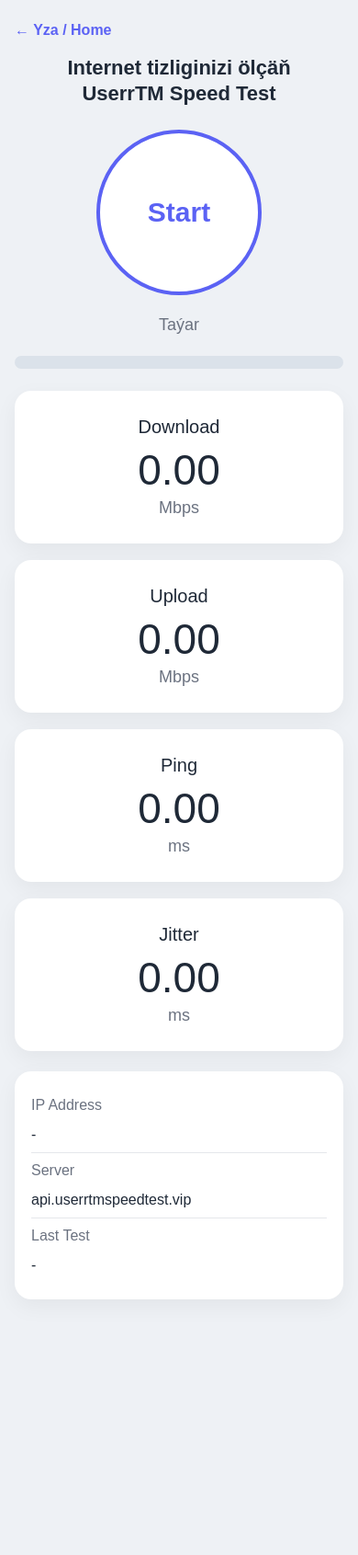
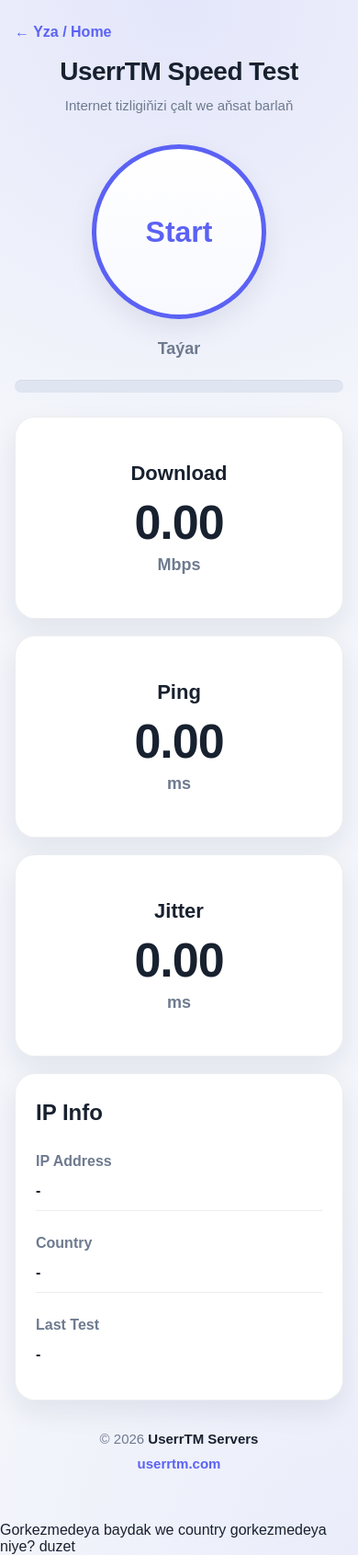
Before and after one commit to userrtm/vpn-bahalarbuda, a plain HTML site: page speedtest2.html in a window 390 px wide. Shown: the whole page at 92% size. Before the commit the page ends 1461 px from the top, so only its background shows below. Drawn offline with Linux system fonts and the light colour scheme; no server answers.

Commit message:
Update speedtest2.html

```diff
--- a/speedtest2.html
+++ b/speedtest2.html
@@ -4,130 +4,263 @@
   <meta charset="UTF-8" />
   <meta name="viewport" content="width=device-width, initial-scale=1.0" />
   <title>UserrTM Speed Test</title>
+  <meta name="description" content="UserrTM Speed Test — internet tizligiňizi barlaň." />
   <meta http-equiv="Cache-Control" content="no-store" />
+
   <style>
     * { box-sizing: border-box; }
+
+    :root {
+      --bg: #f3f5fb;
+      --card: rgba(255, 255, 255, 0.95);
+      --text: #18212f;
+      --muted: #6e7a8f;
+      --primary: #5b62f4;
+      --line: rgba(20, 28, 45, 0.08);
+      --shadow: 0 12px 30px rgba(18, 26, 45, 0.08);
+      --radius: 22px;
+    }
+
     body {
       margin: 0;
       font-family: Arial, sans-serif;
-      background: #eef1f5;
-      color: #1f2937;
+      color: var(--text);
+      background:
+        radial-gradient(circle at top, rgba(91, 98, 244, 0.10), transparent 28%),
+        radial-gradient(circle at bottom right, rgba(91, 98, 244, 0.06), transparent 24%),
+        var(--bg);
     }
+
     .wrap {
-      max-width: 820px;
+      max-width: 920px;
       margin: 0 auto;
-      padding: 24px 16px 48px;
+      padding: 26px 16px 50px;
     }
-    h1 {
+
+    .top-link {
+      display: inline-block;
+      color: var(--primary);
+      text-decoration: none;
+      font-weight: 700;
+      margin-bottom: 18px;
+    }
+
+    .hero {
       text-align: center;
-      font-size: 28px;
-      line-height: 1.25;
-      margin: 18px 0 24px;
+      margin-bottom: 18px;
     }
-    .back {
-      color: #5b62f4;
-      text-decoration: none;
-      font-weight: 600;
+
+    .hero h1 {
+      margin: 0;
+      font-size: 38px;
+      line-height: 1.15;
+      font-weight: 800;
+      letter-spacing: -0.5px;
     }
+
+    .hero p {
+      margin: 12px 0 0;
+      color: var(--muted);
+      font-size: 17px;
+    }
+
     .start-wrap {
       display: flex;
       justify-content: center;
-      margin: 26px 0 22px;
+      margin: 34px 0 22px;
     }
+
     .start-btn {
-      width: 210px;
-      height: 210px;
+      width: 230px;
+      height: 230px;
       border-radius: 50%;
-      border: 4px solid #5b62f4;
-      background: #fff;
-      color: #5b62f4;
-      font-size: 34px;
-      font-weight: 700;
+      border: 5px solid var(--primary);
+      background: linear-gradient(180deg, #ffffff, #f8f9ff);
+      color: var(--primary);
+      font-size: 38px;
+      font-weight: 800;
       cursor: pointer;
+      box-shadow: var(--shadow);
+      transition: transform 0.18s ease, box-shadow 0.18s ease, opacity 0.18s ease;
     }
+
+    .start-btn:hover { transform: scale(1.02); }
+
     .start-btn:disabled {
-      opacity: .7;
       cursor: not-allowed;
+      opacity: 0.75;
+      transform: none;
     }
+
     .status {
       text-align: center;
       min-height: 28px;
       font-size: 18px;
-      color: #6b7280;
+      color: var(--muted);
       margin-bottom: 16px;
+      font-weight: 600;
     }
+
     .progress {
       width: 100%;
-      max-width: 640px;
+      max-width: 620px;
       height: 14px;
-      margin: 0 auto 24px;
-      background: #dbe2ea;
+      margin: 0 auto 26px;
+      background: #dfe5f1;
       border-radius: 999px;
       overflow: hidden;
+      box-shadow: inset 0 1px 1px rgba(0,0,0,0.04);
     }
+
     .bar {
       width: 0%;
       height: 100%;
-      background: #5b62f4;
-      transition: width .2s linear;
+      background: linear-gradient(90deg, #6b72ff, #5b62f4);
+      transition: width 0.2s linear;
+      border-radius: 999px;
     }
+
     .grid {
       display: grid;
-      grid-template-columns: repeat(2, 1fr);
+      grid-template-columns: repeat(2, minmax(0, 1fr));
       gap: 18px;
+      margin-bottom: 18px;
     }
+
     .card {
-      background: #fff;
-      border-radius: 18px;
-      padding: 28px 18px;
-      box-shadow: 0 8px 24px rgba(0,0,0,.05);
+      background: var(--card);
+      border: 1px solid var(--line);
+      border-radius: var(--radius);
+      box-shadow: var(--shadow);
+      padding: 28px 22px;
+    }
+
+    .stat-card {
       text-align: center;
+      min-height: 220px;
+      display: flex;
+      flex-direction: column;
+      justify-content: center;
     }
+
     .label {
-      font-size: 20px;
-      margin-bottom: 12px;
+      font-size: 22px;
+      margin-bottom: 14px;
+      font-weight: 700;
     }
+
     .value {
-      font-size: 54px;
+      font-size: 64px;
       line-height: 1;
-      margin-bottom: 8px;
+      font-weight: 800;
+      letter-spacing: -1px;
+      margin-bottom: 10px;
     }
+
     .unit {
-      color: #6b7280;
+      color: var(--muted);
       font-size: 18px;
+      font-weight: 600;
     }
-    .meta {
-      margin-top: 22px;
-      background: #fff;
-      border-radius: 18px;
-      padding: 18px;
-      box-shadow: 0 8px 24px rgba(0,0,0,.05);
+
+    .info-card h3 {
+      margin: 0 0 18px;
+      font-size: 24px;
     }
+
+    .rows {
+      display: grid;
+      gap: 14px;
+    }
+
     .row {
       display: flex;
       justify-content: space-between;
       gap: 14px;
-      padding: 10px 0;
-      border-bottom: 1px solid #e5e7eb;
+      padding: 12px 0;
+      border-bottom: 1px solid var(--line);
+      align-items: center;
     }
-    .row:last-child { border-bottom: 0; }
-    .k { color: #6b7280; }
-    .v { text-align: right; word-break: break-word; }
-    @media (max-width: 700px) {
-      h1 { font-size: 22px; }
+
+    .row:last-child { border-bottom: none; }
+
+    .k {
+      color: var(--muted);
+      font-weight: 600;
+    }
+
+    .v {
+      text-align: right;
+      font-weight: 700;
+      word-break: break-word;
+    }
+
+    .country-box {
+      display: flex;
+      align-items: center;
+      gap: 10px;
+      justify-content: flex-end;
+      flex-wrap: wrap;
+    }
+
+    .flag {
+      width: 34px;
+      height: 24px;
+      border-radius: 5px;
+      object-fit: cover;
+      border: 1px solid rgba(0,0,0,0.08);
+      box-shadow: 0 2px 8px rgba(0,0,0,0.08);
+      background: #fff;
+    }
+
+    .footer {
+      margin-top: 28px;
+      text-align: center;
+      color: var(--muted);
+      font-size: 15px;
+      line-height: 1.8;
+    }
+
+    .footer a {
+      color: var(--primary);
+      text-decoration: none;
+      font-weight: 700;
+    }
+
+    .brand {
+      font-weight: 800;
+      color: var(--text);
+    }
+
+    @media (max-width: 760px) {
+      .hero h1 { font-size: 28px; }
+      .hero p { font-size: 15px; }
+      .start-btn {
+        width: 190px;
+        height: 190px;
+        font-size: 32px;
+      }
       .grid { grid-template-columns: 1fr; }
-      .start-btn { width: 180px; height: 180px; font-size: 30px; }
-      .value { font-size: 46px; }
-      .row { flex-direction: column; }
-      .v { text-align: left; }
+      .value { font-size: 52px; }
+      .row {
+        flex-direction: column;
+        align-items: flex-start;
+      }
+      .v, .country-box {
+        text-align: left;
+        justify-content: flex-start;
+      }
     }
   </style>
 </head>
 <body>
   <div class="wrap">
-    <a class="back" href="/">← Yza / Home</a>
+    <a class="top-link" href="/">← Yza / Home</a>
 
-    <h1>Internet tizliginizi ölçäň<br>UserrTM Speed Test</h1>
+    <div class="hero">
+      <h1>UserrTM Speed Test</h1>
+      <p>Internet tizligiňizi çalt we aňsat barlaň</p>
+    </div>
 
     <div class="start-wrap">
       <button id="startBtn" class="start-btn">Start</button>
@@ -140,41 +273,51 @@
     </div>
 
     <div class="grid">
-      <div class="card">
+      <div class="card stat-card">
         <div class="label">Download</div>
         <div id="download" class="value">0.00</div>
         <div class="unit">Mbps</div>
       </div>
-      <div class="card">
-        <div class="label">Upload</div>
-        <div id="upload" class="value">0.00</div>
-        <div class="unit">Mbps</div>
-      </div>
-      <div class="card">
+
+      <div class="card stat-card">
         <div class="label">Ping</div>
         <div id="ping" class="value">0.00</div>
         <div class="unit">ms</div>
       </div>
-      <div class="card">
+
+      <div class="card stat-card">
         <div class="label">Jitter</div>
         <div id="jitter" class="value">0.00</div>
         <div class="unit">ms</div>
       </div>
-    </div>
 
-    <div class="meta">
+      <div class="card info-card">
+        <h3>IP Info</h3>
+        <div class="rows">
           <div class="row">
             <div class="k">IP Address</div>
             <div id="ip" class="v">-</div>
           </div>
+
           <div class="row">
-        <div class="k">Server</div>
-        <div class="v">api.userrtmspeedtest.vip</div>
+            <div class="k">Country</div>
+            <div class="country-box">
+              <img id="flag" class="flag" alt="Flag" style="display:none;">
+              <span id="countryName" class="v">-</span>
             </div>
+          </div>
+
           <div class="row">
             <div class="k">Last Test</div>
             <div id="lastTest" class="v">-</div>
           </div>
+        </div>
+      </div>
+    </div>
+
+    <div class="footer">
+      <div>© 2026 <span class="brand">UserrTM Servers</span></div>
+      <div><a href="https://userrtm.com" target="_blank" rel="noopener">userrtm.com</a></div>
     </div>
   </div>
 
@@ -185,10 +328,11 @@
     const statusEl = document.getElementById("status");
     const barEl = document.getElementById("bar");
     const downloadEl = document.getElementById("download");
-    const uploadEl = document.getElementById("upload");
     const pingEl = document.getElementById("ping");
     const jitterEl = document.getElementById("jitter");
     const ipEl = document.getElementById("ip");
+    const countryNameEl = document.getElementById("countryName");
+    const flagEl = document.getElementById("flag");
     const lastTestEl = document.getElementById("lastTest");
 
     function setBar(v) {
@@ -199,9 +343,9 @@
       statusEl.textContent = "Taýar";
       setBar(0);
       downloadEl.textContent = "0.00";
-      uploadEl.textContent = "0.00";
       pingEl.textContent = "0.00";
       jitterEl.textContent = "0.00";
+      lastTestEl.textContent = "-";
     }
 
     function sleep(ms) {
@@ -226,30 +370,40 @@
       return (bytes * 8 / seconds / 1000000);
     }
 
-    async function apiJson(url, options = {}) {
+    async function apiJson(url) {
       const res = await fetch(url, {
         cache: "no-store",
-        mode: "cors",
-        ...options
+        mode: "cors"
       });
       if (!res.ok) throw new Error(`HTTP ${res.status}`);
       return res.json();
     }
 
-    async function fetchIP() {
-      const data = await apiJson(`${API}/ip?t=${Date.now()}`);
+    async function fetchIPInfo() {
+      try {
+        const data = await apiJson(`${API}/ipinfo?t=${Date.now()}`);
+
         ipEl.textContent = data.ip || "-";
+        countryNameEl.textContent = data.country || "-";
+
+        if (data.country_code) {
+          flagEl.src = `https://flagcdn.com/w40/${data.country_code.toLowerCase()}.png`;
+          flagEl.style.display = "inline-block";
+        } else {
+          flagEl.style.display = "none";
         }
-
-    async function checkAPI() {
-      await apiJson(`${API}/?t=${Date.now()}`);
+      } catch (e) {
+        ipEl.textContent = "-";
+        countryNameEl.textContent = "-";
+        flagEl.style.display = "none";
+      }
     }
 
     async function runPing() {
       statusEl.textContent = "Ping ölçelýär...";
       const samples = [];
 
-      for (let i = 0; i < 6; i++) {
+      for (let i = 0; i < 8; i++) {
         const s = performance.now();
         await apiJson(`${API}/ping?t=${Date.now()}_${i}`);
         const e = performance.now();
@@ -257,9 +411,9 @@
 
         pingEl.textContent = avg(samples).toFixed(2);
         jitterEl.textContent = calcJitter(samples).toFixed(2);
-        setBar(10 + ((i + 1) / 6) * 20);
+        setBar(10 + ((i + 1) / 8) * 20);
 
-        await sleep(120);
+        await sleep(140);
       }
     }
 
@@ -278,7 +432,7 @@
       const reader = res.body.getReader();
       const start = performance.now();
       let received = 0;
-      const maxSeconds = 5;
+      const maxSeconds = 15;
 
       while (true) {
         const { done, value } = await reader.read();
@@ -287,7 +441,7 @@
         received += value.length;
         const sec = (performance.now() - start) / 1000;
         downloadEl.textContent = mbpsFromBytes(received, sec).toFixed(2);
-        setBar(35 + Math.min((sec / maxSeconds) * 25, 25));
+        setBar(35 + Math.min((sec / maxSeconds) * 65, 65));
 
         if (sec >= maxSeconds) {
           try { await reader.cancel(); } catch {}
@@ -299,59 +453,16 @@
       return mbpsFromBytes(received, totalSec);
     }
 
-    async function runUpload() {
-      statusEl.textContent = "Upload ölçelýär...";
-
-      const chunkSize = 128 * 1024;
-      const maxSeconds = 5;
-      const start = performance.now();
-      let sent = 0;
-
-      while (true) {
-        const secNow = (performance.now() - start) / 1000;
-        if (secNow >= maxSeconds) break;
-
-        const data = new Uint8Array(chunkSize);
-        crypto.getRandomValues(data);
-
-        const res = await fetch(`${API}/upload?nn=${Date.now()}`, {
-          method: "POST",
-          body: new Blob([data.buffer]),
-          cache: "no-store",
-          mode: "cors"
-        });
-
-        if (!res.ok) {
-          throw new Error(`Upload HTTP ${res.status}`);
-        }
-
-        await res.json();
-
-        sent += chunkSize;
-        const sec = (performance.now() - start) / 1000;
-        uploadEl.textContent = mbpsFromBytes(sent, sec).toFixed(2);
-        setBar(65 + Math.min((sec / maxSeconds) * 35, 35));
-      }
-
-      const totalSec = (performance.now() - start) / 1000;
-      return mbpsFromBytes(sent, totalSec);
-    }
-
     async function startTest() {
       startBtn.disabled = true;
       resetUI();
 
       try {
-        statusEl.textContent = "API barlanýar...";
-        await checkAPI();
-        await fetchIP();
+        await fetchIPInfo();
         await runPing();
 
         const d = await runDownload();
         downloadEl.textContent = d.toFixed(2);
-
-        const u = await runUpload();
-        uploadEl.textContent = u.toFixed(2);
 
         statusEl.textContent = "Test tamamlandı ✔";
         setBar(100);
@@ -365,7 +476,9 @@
     }
 
     startBtn.addEventListener("click", startTest);
-    fetchIP().catch(() => {});
+    fetchIPInfo();
   </script>
 </body>
 </html>
+
+Gorkezmedeya baydak we country gorkezmedeya niye? duzet
```
Lines whose indentation alone changed are shown as unchanged.
